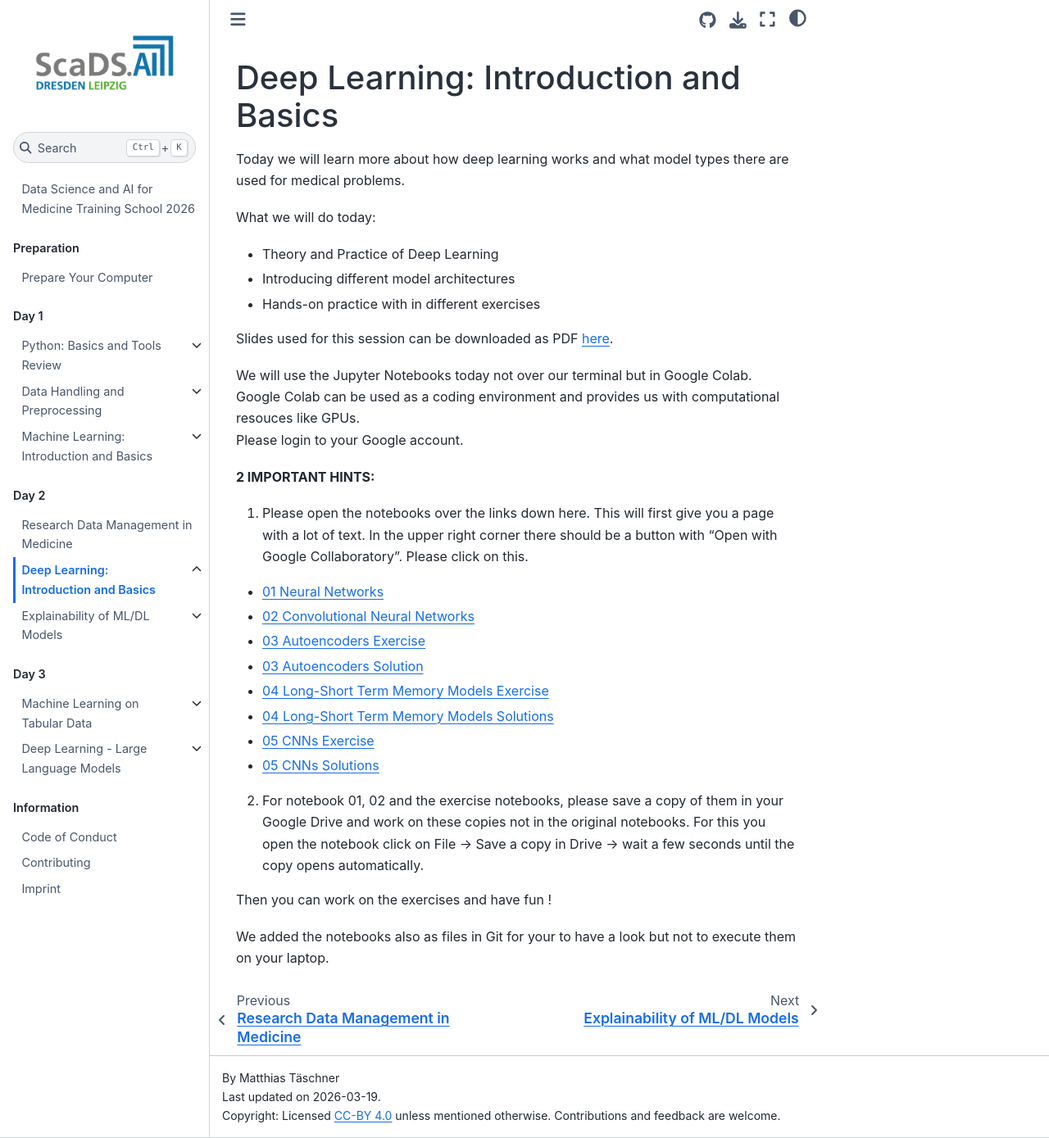
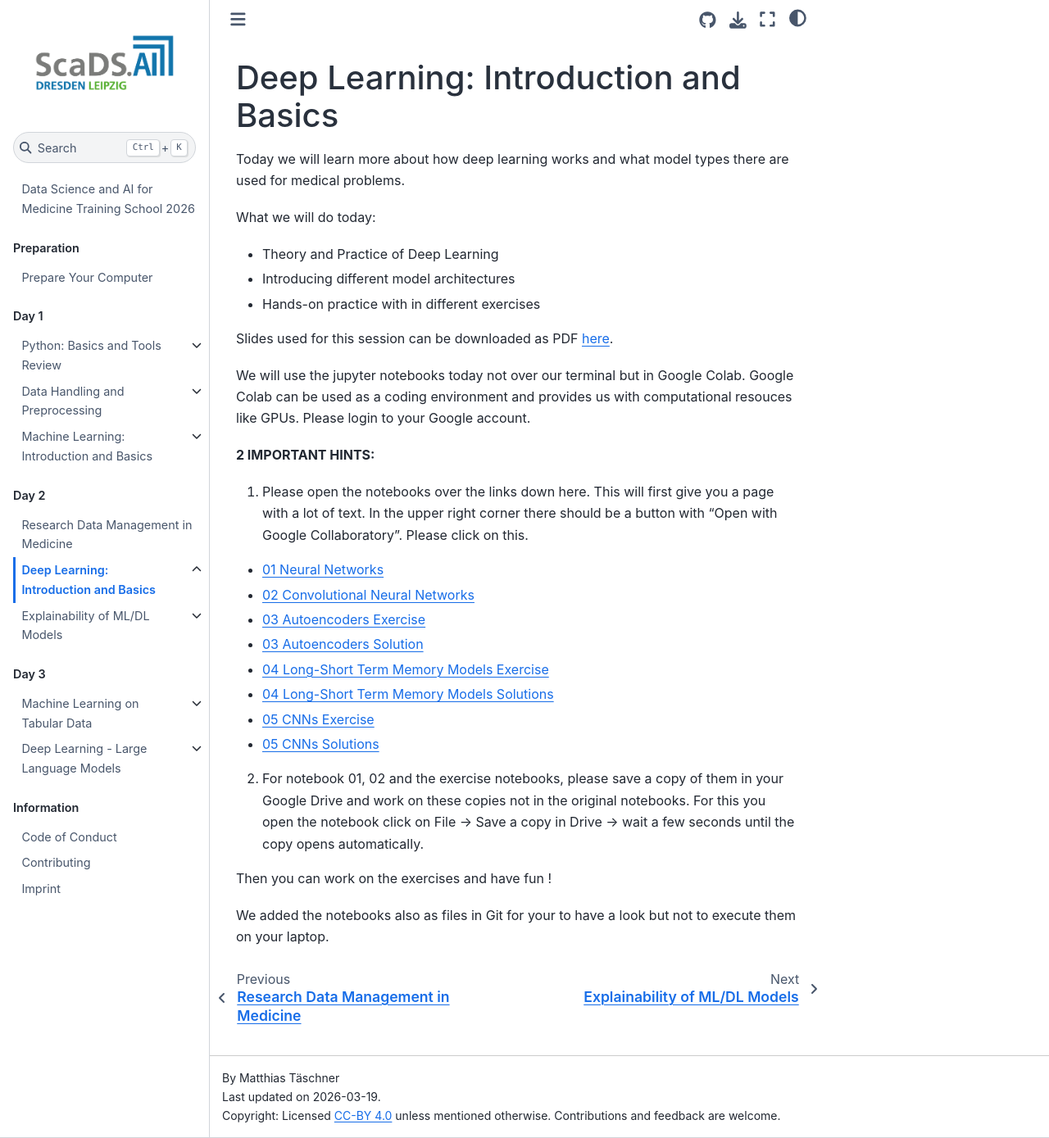
Before and after one commit to ScaDS/ai4medicine-2026, a Jupyter Book: the page built from day2.2_dl-basics/readme.md, in a window 1280 px wide and 1389 px high. Shown: the whole window at 82% size. Built offline with Jupyter Book 1.0.4 settings and Sphinx 7.4.7 and the Sphinx Book theme 1.1.4, drawn with Linux system fonts in a browser that asks for light colours; pages that are not in the unit, such as notebooks, are missing from menus.

```diff
--- a/day2.2_dl-basics/readme.md
+++ b/day2.2_dl-basics/readme.md
@@ -9,7 +9,7 @@ What we will do today:
 
 Slides used for this session can be downloaded as PDF [here](deep_learning_introduction.pdf).
 
-We will use the Jupyter Notebooks today not over our terminal but in Google Colab.
+We will use the jupyter notebooks today not over our terminal but in Google Colab.
 Google Colab can be used as a coding environment and provides us with computational resouces like GPUs.
 Please login to your Google account.
 
```
Also changed, not shown: day3.2_dl-application/readme.md (+20 -2 lines), 7 other files.
